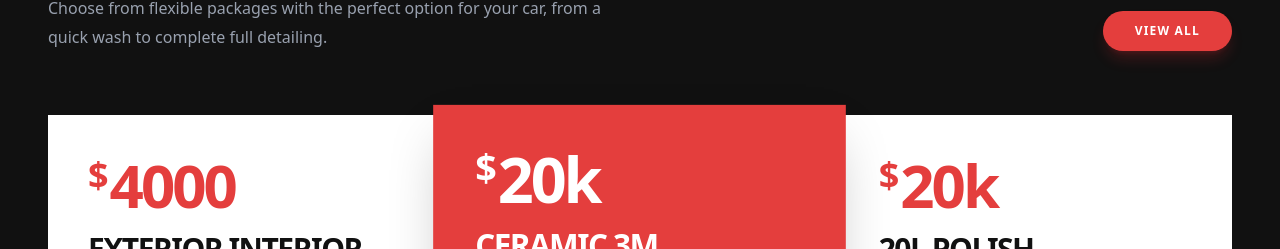
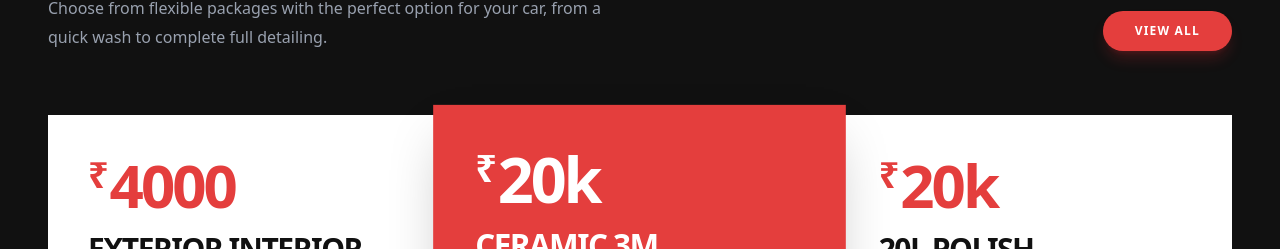
Before and after one commit to nikhildhanda04/unity-motors, a Next.js app: page / in a window 1280 px wide. Shown: the part 6570-6819 px from the top of the page. Built offline with nearby package versions, Linux system fonts and the light colour scheme.

Commit message:
price change

```diff
--- a/app/components/pricing.tsx
+++ b/app/components/pricing.tsx
@@ -25,7 +25,7 @@ export const PricingSection = () => {
           {/* Card 1 */}
           <div className="flex-1 bg-white p-10 flex flex-col">
             <h3 className="text-5xl sm:text-6xl font-black text-[#E43E3D] tracking-tighter mb-4">
-              <span className="text-3xl sm:text-4xl align-top mr-1">$</span>4000
+              <span className="text-3xl sm:text-4xl align-top mr-1">₹</span>4000
             </h3>
             <h4 className="text-2xl sm:text-3xl font-black text-[#111] uppercase tracking-tighter mb-4">
               Exterior Interior Revive
@@ -41,7 +41,7 @@ export const PricingSection = () => {
           {/* Card 2 (Highlighted) */}
           <div className="flex-1 bg-[#E43E3D] p-10 flex flex-col relative z-10 md:scale-105 shadow-2xl">
             <h3 className="text-5xl sm:text-6xl font-black text-white tracking-tighter mb-4">
-              <span className="text-3xl sm:text-4xl align-top mr-1">$</span>20k
+              <span className="text-3xl sm:text-4xl align-top mr-1">₹</span>20k
             </h3>
             <h4 className="text-2xl sm:text-3xl font-black text-white uppercase tracking-tighter mb-4">
               Ceramic 3M
@@ -57,7 +57,7 @@ export const PricingSection = () => {
           {/* Card 3 */}
           <div className="flex-1 bg-white p-10 flex flex-col">
             <h3 className="text-5xl sm:text-6xl font-black text-[#E43E3D] tracking-tighter mb-4">
-              <span className="text-3xl sm:text-4xl align-top mr-1">$</span>20k
+              <span className="text-3xl sm:text-4xl align-top mr-1">₹</span>20k
             </h3>
             <h4 className="text-2xl sm:text-3xl font-black text-[#111] uppercase tracking-tighter mb-4">
               20L Polish
```
